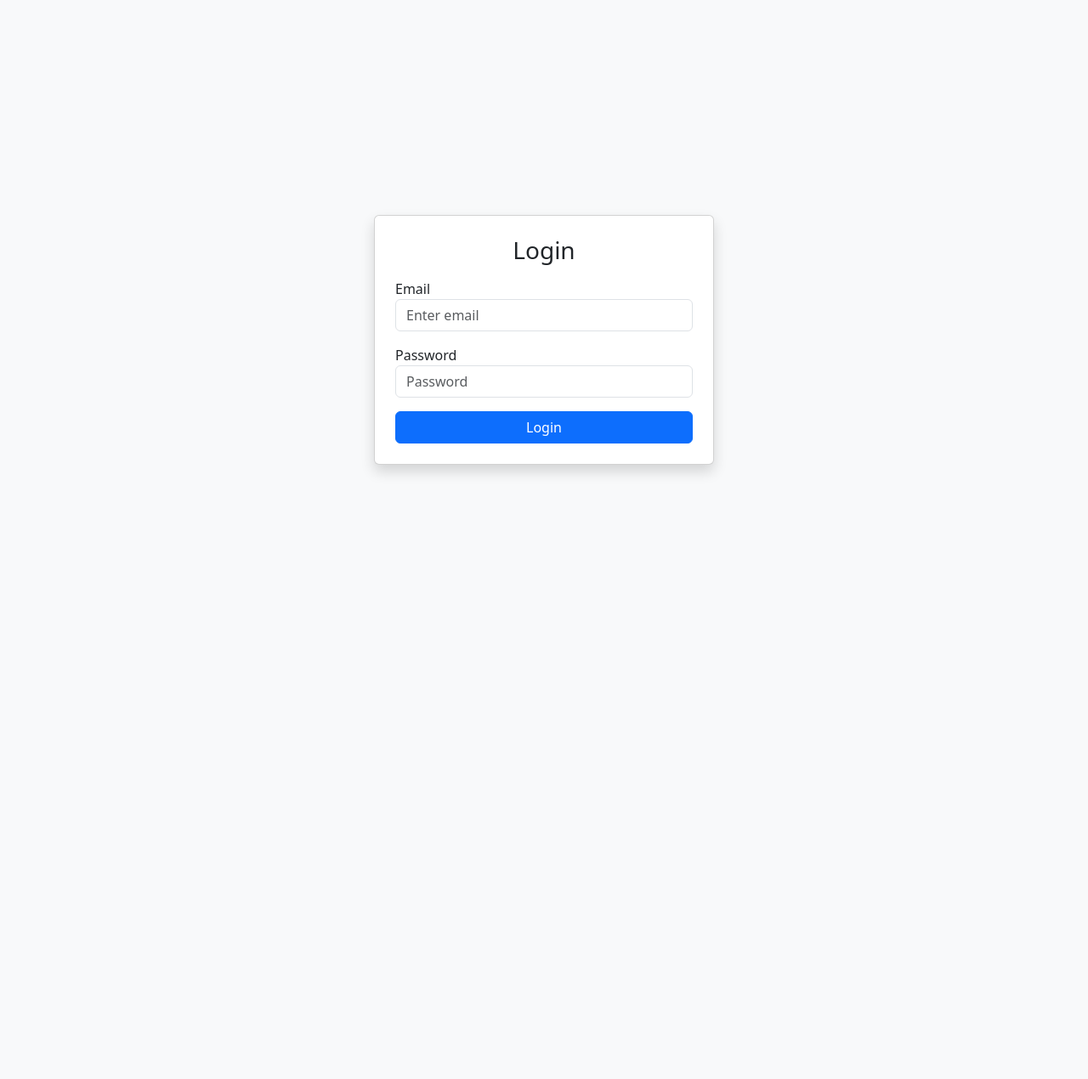
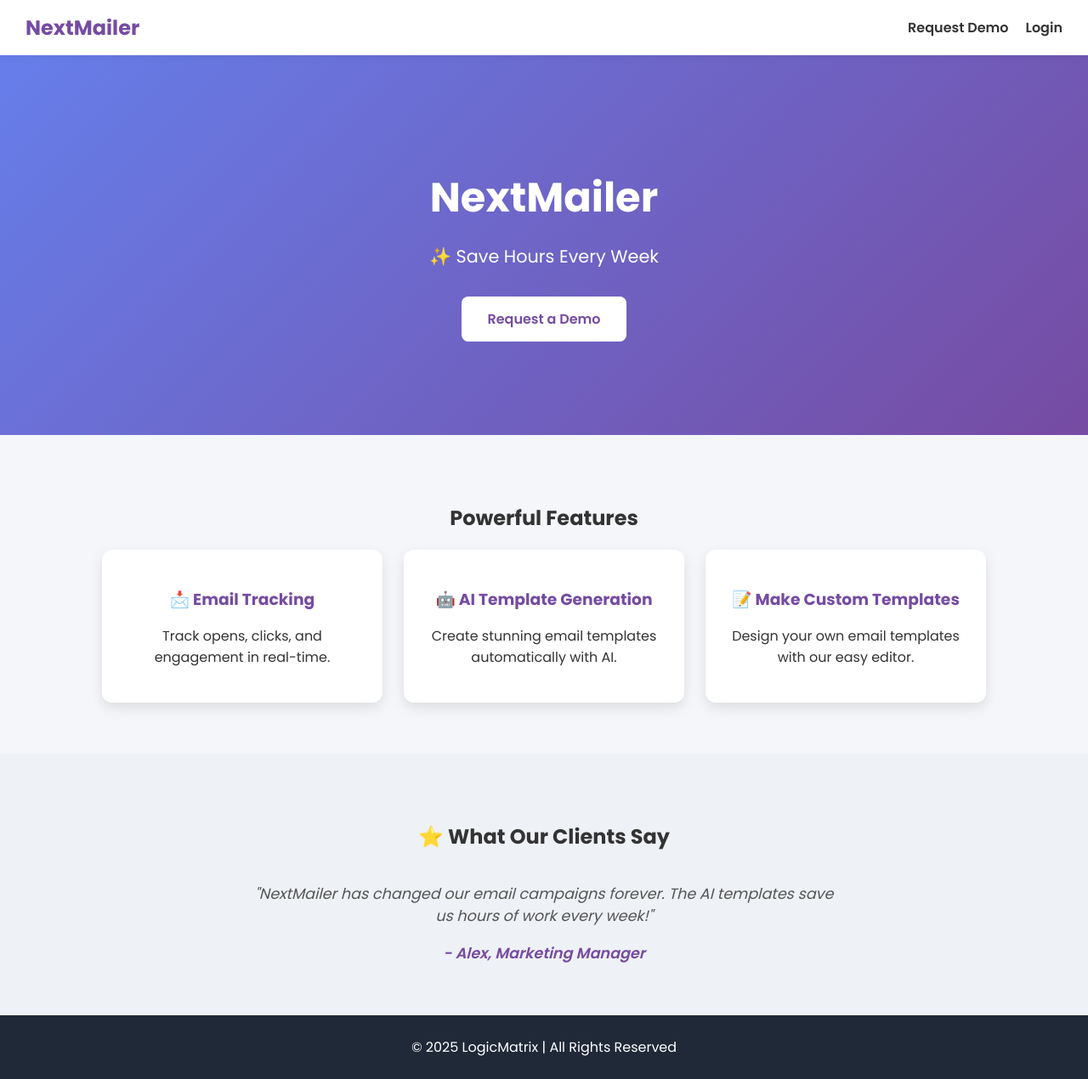
Before and after one commit to logic-matrix/NextMailer, a Flask app: page / in a window 1280 px wide. Shown: the whole page at 85% size. Before the commit the page ends 558 px from the top, so only its background shows below. Run offline with Flask 3, Linux system fonts and the light colour scheme.

Commit message:
Update Landing page

```diff
--- a/app/routes.py
+++ b/app/routes.py
@@ -42,9 +42,13 @@ def configure_mail(app):
         MAIL_DEFAULT_SENDER=MAIL_DEFAULT_SENDER
     )
     mail.init_app(app)
+#######################################################################
+@main.route("/", methods=["GET", "POST"])
+def landing_page():
+    return render_template("landing.html")
 
 #######################################################################
-@main.route("/", methods=["GET", "POST"])
+@main.route("/login", methods=["GET", "POST"])
 def index():
     return render_template("index.html")
 
@@ -55,7 +59,7 @@ def home_route():
     return home()
 
 ########################################################################
-@main.route("/login", methods=["GET", "POST"])
+@main.route("/login_01", methods=["GET", "POST"])
 def login():
     if request.method == "POST":
         email = request.form.get("email")
--- a/app/templates/index.html
+++ b/app/templates/index.html
@@ -21,7 +21,7 @@
             {% endif %}
             {% endwith %}
 
-            <form method="POST" action="/login">
+            <form method="POST" action="/login_01">
                 <div class="mb-3">
                     <label>Email</label>
                     <input type="email" name="email" class="form-control" placeholder="Enter email" required>
--- /dev/null
+++ b/app/templates/landing.html
@@ -0,0 +1,383 @@
+<!DOCTYPE html>
+<html lang="en">
+
+<head>
+    <meta charset="UTF-8">
+    <meta name="viewport" content="width=device-width, initial-scale=1.0">
+    <title>NextMailer - SaaS Landing Page</title>
+    <link href="https://fonts.googleapis.com/css2?family=Poppins:wght@400;600;700&display=swap" rel="stylesheet">
+    <style>
+        body {
+            margin: 0;
+            font-family: 'Poppins', sans-serif;
+            background: #f4f6f9;
+            color: #333;
+        }
+
+        /* Navigation */
+        nav {
+            display: flex;
+            justify-content: space-between;
+            align-items: center;
+            padding: 15px 30px;
+            background: #fff;
+            box-shadow: 0 2px 10px rgba(0, 0, 0, 0.05);
+            position: sticky;
+            top: 0;
+            z-index: 1000;
+        }
+
+        nav .logo {
+            font-size: 1.5rem;
+            font-weight: 700;
+            color: #764ba2;
+        }
+
+        nav ul {
+            list-style: none;
+            display: flex;
+            gap: 20px;
+            margin: 0;
+            padding: 0;
+        }
+
+        nav ul li a {
+            text-decoration: none;
+            font-weight: 600;
+            color: #333;
+            transition: color 0.3s;
+        }
+
+        nav ul li a:hover {
+            color: #764ba2;
+        }
+
+        /* Hero */
+        header {
+            background: linear-gradient(135deg, #667eea 0%, #764ba2 100%);
+            color: #fff;
+            padding: 100px 20px;
+            text-align: center;
+        }
+
+        header h1 {
+            font-size: 3rem;
+            margin-bottom: 15px;
+        }
+
+        .text-slider {
+            font-size: 1.3rem;
+            font-weight: 500;
+            margin-bottom: 25px;
+            height: 30px;
+            overflow: hidden;
+        }
+
+        .text-slider span {
+            display: block;
+            animation: slideText 9s infinite;
+        }
+
+        @keyframes slideText {
+
+            0%,
+            20% {
+                transform: translateY(0%);
+            }
+
+            25%,
+            45% {
+                transform: translateY(-100%);
+            }
+
+            50%,
+            70% {
+                transform: translateY(-200%);
+            }
+
+            75%,
+            95% {
+                transform: translateY(-300%);
+            }
+
+            100% {
+                transform: translateY(0%);
+            }
+        }
+
+        .btn {
+            padding: 14px 30px;
+            background: #fff;
+            color: #764ba2;
+            border-radius: 8px;
+            font-weight: 600;
+            text-decoration: none;
+            transition: 0.3s;
+            display: inline-block;
+            margin: 10px;
+        }
+
+        .btn:hover {
+            background: #eaeaea;
+            transform: scale(1.05);
+        }
+
+        /* Features */
+        section {
+            padding: 60px 20px;
+            text-align: center;
+        }
+
+        .features {
+            display: flex;
+            flex-wrap: wrap;
+            justify-content: center;
+            gap: 25px;
+        }
+
+        .feature-card {
+            background: #fff;
+            padding: 25px;
+            border-radius: 12px;
+            box-shadow: 0 6px 15px rgba(0, 0, 0, 0.1);
+            width: 280px;
+            transition: 0.3s;
+        }
+
+        .feature-card:hover {
+            transform: translateY(-5px);
+        }
+
+        .feature-card h3 {
+            color: #764ba2;
+            margin-bottom: 10px;
+        }
+
+        /* Testimonials Slider */
+        .testimonials {
+            background: #eef1f6;
+            padding: 60px 20px;
+        }
+
+        .testimonial-container {
+            max-width: 700px;
+            margin: auto;
+            overflow: hidden;
+            position: relative;
+        }
+
+        .testimonial-slide {
+            display: none;
+            font-style: italic;
+            color: #555;
+            font-size: 1.1rem;
+        }
+
+        .testimonial-slide.active {
+            display: block;
+            animation: fadeIn 1s ease-in-out;
+        }
+
+        .testimonial-slide strong {
+            display: block;
+            margin-top: 10px;
+            font-weight: 600;
+            color: #764ba2;
+        }
+
+        /* Footer */
+        footer {
+            background: #1f2937;
+            color: #fff;
+            padding: 25px;
+            text-align: center;
+        }
+
+        /* Demo Form */
+        .demo-form {
+            display: none;
+            position: fixed;
+            top: 0;
+            left: 0;
+            width: 100%;
+            height: 100%;
+            background: rgba(0, 0, 0, 0.6);
+            justify-content: center;
+            align-items: center;
+            z-index: 999;
+            animation: fadeIn 0.5s ease;
+        }
+
+        .demo-box {
+            background: #fff;
+            padding: 30px;
+            border-radius: 12px;
+            width: 90%;
+            max-width: 450px;
+            box-shadow: 0 8px 20px rgba(0, 0, 0, 0.2);
+            animation: scaleUp 0.4s ease;
+        }
+
+        .demo-box h2 {
+            margin-bottom: 20px;
+            color: #764ba2;
+        }
+
+        .demo-box input,
+        .demo-box textarea {
+            width: 100%;
+            padding: 12px;
+            margin: 8px 0;
+            border: 1px solid #ccc;
+            border-radius: 8px;
+        }
+
+        .demo-box button {
+            padding: 12px;
+            width: 100%;
+            border: none;
+            border-radius: 8px;
+            background: #764ba2;
+            color: #fff;
+            font-weight: 600;
+            cursor: pointer;
+            transition: 0.3s;
+        }
+
+        .demo-box button:hover {
+            background: #5a378d;
+        }
+
+        .close-btn {
+            background: #ccc;
+            color: #333;
+            margin-top: 10px;
+        }
+
+        @keyframes fadeIn {
+            from {
+                opacity: 0;
+            }
+
+            to {
+                opacity: 1;
+            }
+        }
+
+        @keyframes scaleUp {
+            from {
+                transform: scale(0.8);
+            }
+
+            to {
+                transform: scale(1);
+            }
+        }
+    </style>
+</head>
+
+<body>
+
+    <!-- Navigation -->
+    <nav>
+        <div class="logo">NextMailer</div>
+        <ul>
+            <li><a href="javascript:void(0)" onclick="openDemoForm()">Request Demo</a></li>
+            <li><a href="/login">Login</a></li>
+        </ul>
+    </nav>
+
+    <!-- Hero -->
+    <header>
+        <h1>NextMailer</h1>
+        <div class="text-slider">
+            <span>🚀 Revolutionize Email Campaigns</span>
+            <span>🤖 AI-Powered Template Generation</span>
+            <span>📩 Real-Time Email Tracking</span>
+            <span>✨ Save Hours Every Week</span>
+        </div>
+        <a href="javascript:void(0)" onclick="openDemoForm()" class="btn">Request a Demo</a>
+    </header>
+
+    <!-- Features -->
+    <section id="features">
+        <h2>Powerful Features</h2>
+        <div class="features">
+            <div class="feature-card" id="tracking">
+                <h3>📩 Email Tracking</h3>
+                <p>Track opens, clicks, and engagement in real-time.</p>
+            </div>
+            <div class="feature-card" id="ai">
+                <h3>🤖 AI Template Generation</h3>
+                <p>Create stunning email templates automatically with AI.</p>
+            </div>
+            <div class="feature-card" id="make">
+                <h3>📝 Make Custom Templates</h3>
+                <p>Design your own email templates with our easy editor.</p>
+            </div>
+        </div>
+    </section>
+
+    <!-- Testimonials -->
+    <section class="testimonials">
+        <h2>⭐ What Our Clients Say</h2>
+        <div class="testimonial-container">
+            <div class="testimonial-slide active">
+                <p>"NextMailer has changed our email campaigns forever. The AI templates save us hours of work every
+                    week!"</p>
+                <strong>- Alex, Marketing Manager</strong>
+            </div>
+            <div class="testimonial-slide">
+                <p>"The email tracking feature is a game changer. We now know exactly how our customers engage with us."
+                </p>
+                <strong>- Sarah, Growth Hacker</strong>
+            </div>
+            <div class="testimonial-slide">
+                <p>"Easy to use, powerful results. Our conversions increased 40% after switching to NextMailer."</p>
+                <strong>- John, Startup Founder</strong>
+            </div>
+        </div>
+    </section>
+
+    <!-- Footer -->
+    <footer>
+        © 2025 LogicMatrix | All Rights Reserved
+    </footer>
+
+    <!-- Demo Form -->
+    <div class="demo-form" id="demoForm">
+        <div class="demo-box">
+            <h2>Request a Demo</h2>
+            <form>
+                <input type="text" placeholder="Your Name" required>
+                <input type="email" placeholder="Your Email" required>
+                <input type="text" placeholder="Company Name">
+                <textarea rows="4" placeholder="Your Message"></textarea>
+                <button type="submit">Submit Request</button>
+                <button type="button" class="close-btn" onclick="closeDemoForm()">Close</button>
+            </form>
+        </div>
+    </div>
+
+    <script>
+        // Demo form toggle
+        function openDemoForm() {
+            document.getElementById("demoForm").style.display = "flex";
+        }
+        function closeDemoForm() {
+            document.getElementById("demoForm").style.display = "none";
+        }
+
+        // Testimonials slider
+        let currentSlide = 0;
+        const slides = document.querySelectorAll(".testimonial-slide");
+        setInterval(() => {
+            slides[currentSlide].classList.remove("active");
+            currentSlide = (currentSlide + 1) % slides.length;
+            slides[currentSlide].classList.add("active");
+        }, 4000);
+    </script>
+
+</body>
+
+</html>
```
